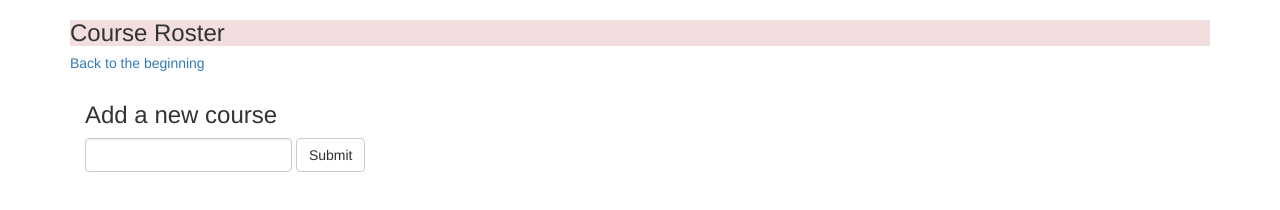
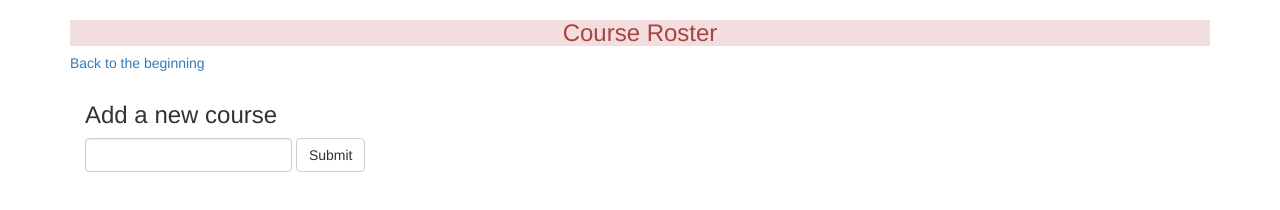
Before and after one commit to kellimargaret/Course-Roster-AJ, a plain HTML site: page index.html at #!/courses in a window 1280 px wide. Both pictures are taken after a click on the element "Course Roster". Drawn offline with nearby package versions, Linux system fonts and the light colour scheme.

Commit message:
Update myDirectives chamgeClass function.

```diff
--- a/directives/myDirectives.js
+++ b/directives/myDirectives.js
@@ -6,9 +6,9 @@ courseRoster.directive("hometext", function() {
 
 
 courseRoster.directive("changeClass", function() {
-  return function (scope, element) {
+  return function (scope, element, attrs) {
     element.bind("click", function() {
-      element.toggleClass("bg-danger");
+      element.toggleClass(attrs.changeClass);
     });
   }
 });
--- a/partials/header.html
+++ b/partials/header.html
@@ -1,2 +1,2 @@
-<h3 change-class>Course Roster</h3>
+<h3 change-class="bg-danger text-danger text-center">Course Roster</h3>
 <h5><a ui-sref="home" ng-hide="currentPath === '/' || currentPath === ''" hometext></a></h5>
```
